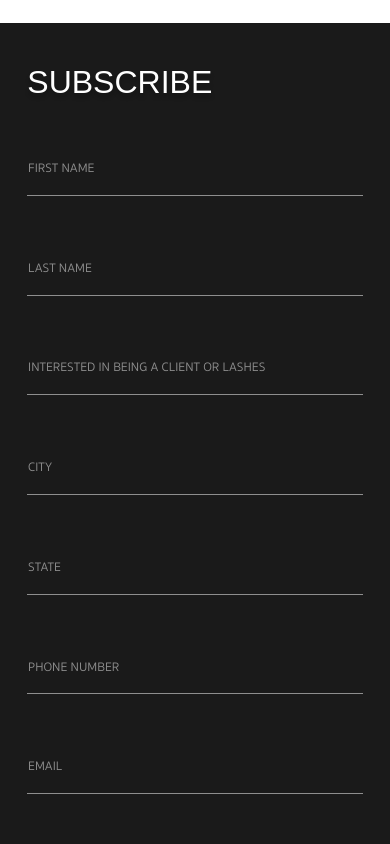
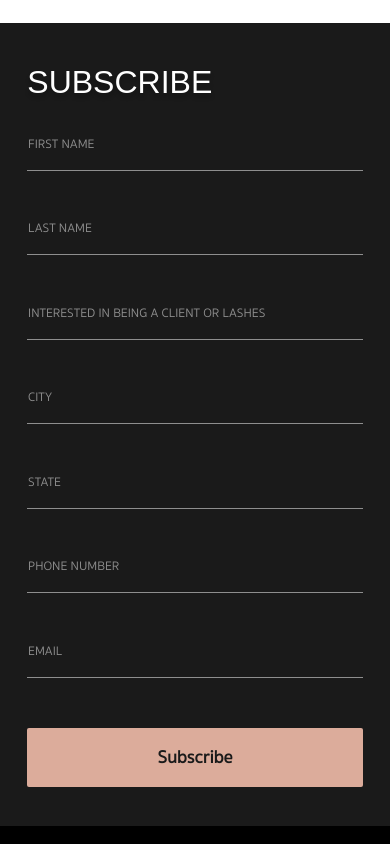
Before and after one commit to ChumaDenis/LinkUpLanding, a React (Create React App) app: page / in a window 390 px wide. Shown: the part 2980-3824 px from the top of the page. Built offline with nearby package versions, Linux system fonts and the light colour scheme; a web font is replaced by a local one.

Commit message:
fix-section5

```diff
--- a/src/Parts/Styles/section5.css
+++ b/src/Parts/Styles/section5.css
@@ -8,8 +8,6 @@
   font-display: swap;
 }
 .section5 {
-  height: 60.25vw;
-  max-height: 1080px;
   background-color: #1A1A1A;
   position: relative;
   display: flex;
@@ -18,13 +16,11 @@
 .section5 .img {
   background-color: #DCAC9B;
   width: 49%;
-  height: 100%;
   margin: 0;
   object-fit: cover;
 }
 .section5 .container {
   position: relative;
-  box-sizing: border-box;
   padding: 5% 0;
   display: flex;
   flex-direction: row;
@@ -38,13 +34,13 @@
   align-self: center;
 }
 .section5 .container *:not(:last-child):not(:first-child) {
-  margin-bottom: 2%;
+  margin-bottom: 4%;
 }
 .section5 .container .subscribe {
   margin-top: 5%;
   width: 61.9%;
   min-width: 200px;
-  height: 7%;
+  height: 59px;
   align-self: flex-end;
   background: #DCAC9B;
   border: none;
@@ -71,10 +67,6 @@
 }
 
 @media (max-width: 750px) {
-  .section5 {
-    height: 239.46vw;
-    min-height: 850px;
-  }
   .section5 .img {
     opacity: 0;
     position: absolute;
@@ -86,6 +78,9 @@
     padding: 10% 7%;
     align-self: center;
     margin: 0;
+  }
+  .section5 .container .form-item:not(:last-child), .section5 .container :first-child {
+    margin-bottom: 10%;
   }
   .section5 .container * {
     width: 100%;
--- a/src/Parts/Styles/section5.scss
+++ b/src/Parts/Styles/section5.scss
@@ -1,8 +1,8 @@
 @import "fonts";
 
 .section5{
-  height: 60.25vw;
-  max-height: 1080px;
+  //height: 60.25vw;
+  //max-height: 1080px;
   background-color: #1A1A1A;
   position: relative;
   display: flex;
@@ -10,7 +10,6 @@
   .img{
     background-color: #DCAC9B;
     width: 49%;
-    height:100%;
     margin: 0;
     object-fit:cover;
   }
@@ -18,7 +17,7 @@
 
   .container{
     position: relative;
-    box-sizing: border-box;
+    //box-sizing: border-box;
     padding: 5% 0 ;
     display: flex;
     flex-direction: row;
@@ -31,13 +30,13 @@
       align-self: center;
     }
     *:not(:last-child):not(:first-child){
-      margin-bottom:2%;
+      margin-bottom:4%;
     }
     .subscribe{
       margin-top: 5%;
       width: 61.9%;
       min-width: 200px;
-      height: 7%;
+      height: 59px;
       align-self: flex-end;
       background: $subscribe-color;
       border: none;
@@ -68,8 +67,6 @@
 
 @media (max-width: 750px) {
   .section5{
-    height: 239.46vw;
-    min-height: 850px;
 
     .img{
       opacity: 0;
@@ -82,6 +79,9 @@
       padding: 10% 7%;
       align-self: center;
       margin: 0;
+      .form-item:not(:last-child), :first-child{
+        margin-bottom: 10%;
+      }
       *{
         width: 100%;
         min-width: 0;
--- a/src/Parts/components/Styles/container.scss
+++ b/src/Parts/components/Styles/container.scss
@@ -13,6 +13,7 @@ container{
 
 
   .number{
+
     margin: 0;
     color: #DCAC9B;
   }
--- a/src/Parts/components/Styles/input.css
+++ b/src/Parts/components/Styles/input.css
@@ -1,7 +1,7 @@
 .form-item {
   position: relative;
   width: 61.9%;
-  height: 6%;
+  height: 50px;
   padding: 0;
   font-size: 13px;
   border-bottom: 1px solid #8e8e8e;
--- a/src/Parts/components/Styles/input.scss
+++ b/src/Parts/components/Styles/input.scss
@@ -1,7 +1,7 @@
 .form-item{
   position: relative;
   width: 61.9%;
-  height: 6%;
+  height: 50px;
   padding: 0;
   font-size: 13px;
   border-bottom: 1px solid rgba(142, 142, 142, 1);
```
Also changed, not shown: 2 other files (tests, documents, lock files or other folders).
